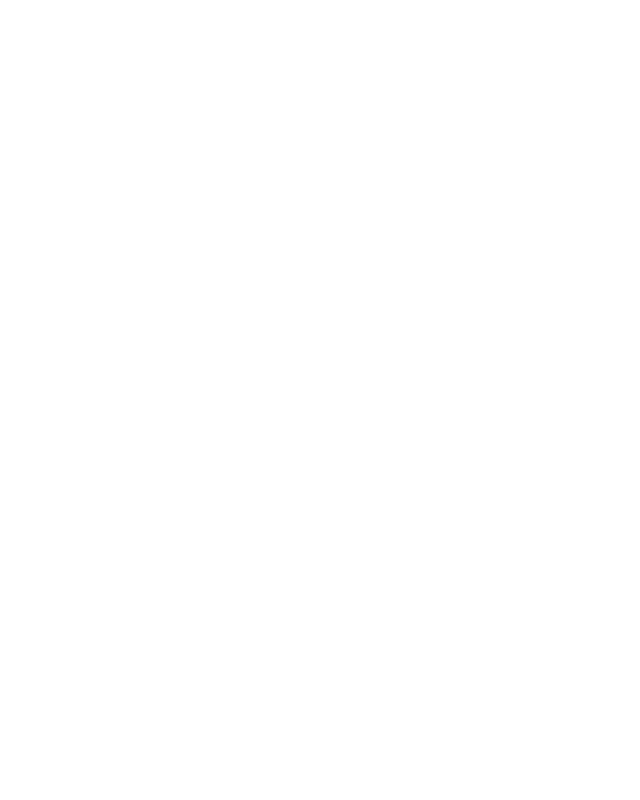
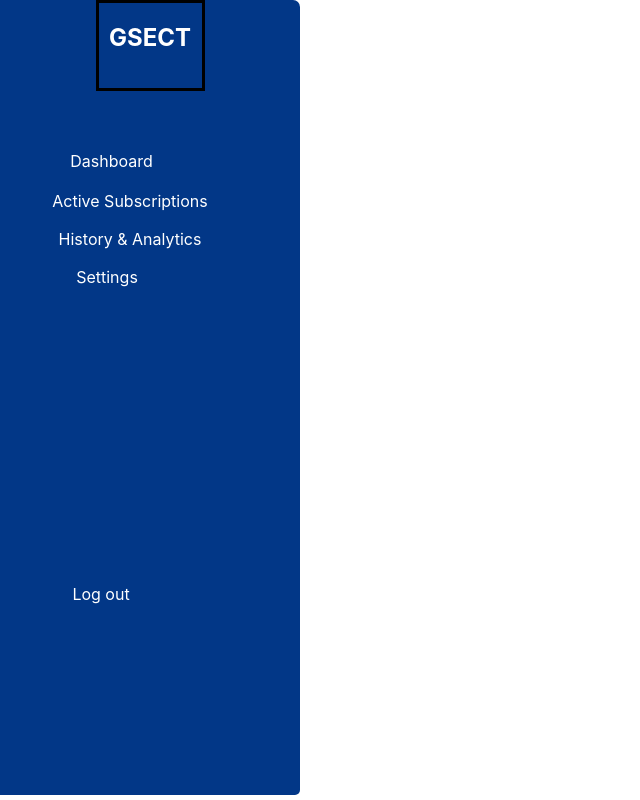
Before and after one commit to Lanzar-dev/GSECT-manager-frontend, a React (Create React App) app: page /support in a window 1280 px wide. Shown: the whole page, without its empty margins (0-640 px from the left). Built offline with nearby package versions, Linux system fonts and the light colour scheme.

Commit message:
worked on side-bar

```diff
--- a/src/App.js
+++ b/src/App.js
@@ -1,6 +1,7 @@
 import "./styles/styles.scss";
 import Landing from "./screens/landing";
 import About from './screens/About'
+import SideBar from './components/SideBar'
 // import Footer from "./components/Footer";
 
 //router
@@ -13,6 +14,7 @@
         <Switch>
           <Route exact path="/" component={Landing} />
           <Route exact path="/about" component={About} />
+          <Route exact path="/support" component={SideBar} />
           {/* <Route exact path="/support" component={Support} /> */}
         </Switch>
       </Router>
--- /dev/null
+++ b/src/components/SideBar.js
@@ -0,0 +1,28 @@
+import React from 'react'
+import "../styles/components/sidebar.scss"
+
+const SideBar = () => {
+    return (
+        <div className="side-bar">
+
+            <div className="gsect-sidebar">
+                <h2>GSECT</h2>
+            </div>
+
+            <div className="sidebar-list">
+                    <li className="dashboard"><a href="http://localhost:3000/dashboard">Dashboard </a></li>
+                    <li className="activesubscription"><a href="http://localhost:3000/activesubscription">Active Subscriptions </a></li>
+                    <li className="history-analytics"><a href="http://localhost:3000/history-analytics">History & Analytics </a></li>
+                    <li className="settings"><a href="http://localhost:3000/settings">Settings </a></li>
+                    <li className="logout"><a href="http://localhost:3000/logout">Log out </a></li>
+            </div>
+
+        </div>
+
+        )
+    }
+
+
+
+
+export default SideBar
--- /dev/null
+++ b/src/styles/components/sidebar.scss
@@ -0,0 +1,92 @@
+@import '../variables.scss';
+
+.side-bar {
+    // position: absolute;
+    margin: 0;
+    width: 300px;
+    height: 795px;
+    background-color: $gsectblue;
+    color: $white;
+    border-top-right-radius: 7px;
+    border-bottom-right-radius: 5px;
+    //border: 3px solid black;
+    list-style-type: none;
+    a:link {
+        text-decoration: none;
+        color: $white;
+    }
+
+}
+
+.gsect-sidebar{
+    // position: absolute;
+    width: 103px;
+    height: 85px;
+    margin: 0 auto;
+    // padding-top: 20px;
+    left: 85px;
+    right: 33px;
+    border: 3px solid black;
+    display: flex;
+    justify-content: center;
+    font-weight: $weight-normal;
+}
+
+
+.dashboard {
+    width: 123px;
+    height: 20px;
+    margin: 20px 50px;
+    padding-top: 40px;
+    // border: 3px solid black;
+    font-size:$font-base;
+    margin-top: 20px;
+    display: flex;
+    justify-content: center;
+}
+
+.activesubscription {
+    width: 160px;
+    height: 18px;
+    margin: 20px 50px;
+    top: 183px;
+   // border: 3px solid black;
+    font-size:$font-base;
+    margin-top: 20px;
+    display: flex;
+    justify-content: center;
+}
+.history-analytics {
+    width: 160px;
+    height: 18px;
+    margin: 20px 50px;
+    top: 183px;
+    //border: 3px solid black;
+    font-size:$font-base;
+    margin-top: 20px;
+    display: flex;
+    justify-content: center;
+}
+
+.settings {
+    width: 114px;
+    height: 37px;
+    margin: 20px 50px;
+    //border: 3px solid black;
+    font-size:$font-base;
+    margin-top: 20px;
+    display: flex;
+    justify-content: center;
+}
+
+.logout{
+    width: 102px;
+    height: 24px;
+    margin: 20px 50px;
+    //border: 3px solid black;
+    font-size:$font-base;
+    margin-top: 280px;
+    left: 35px;
+    display: flex;
+    justify-content: center;
+}
```
Also changed, not shown: 1 other file (tests, documents, lock files or other folders).
